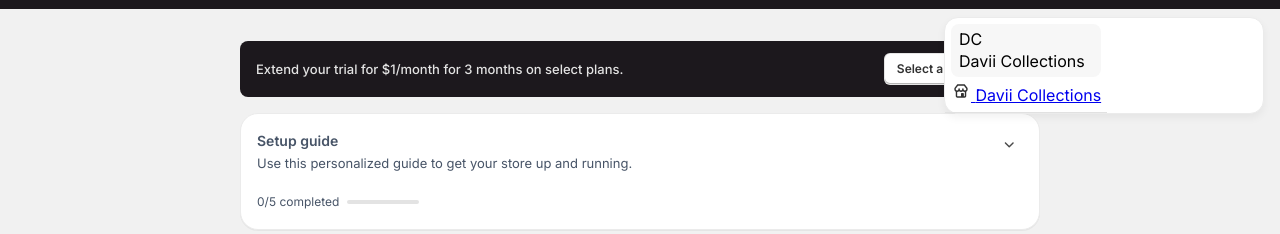
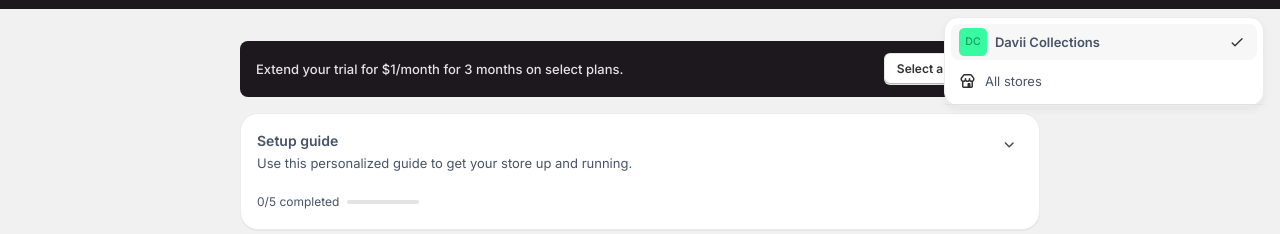
Before and after one commit to Tomas-Studio/frantz-hackathon, a website built with Vite: page index.html in a window 1280 px wide. Shown: the part 47-281 px from the top of the page. Built offline with nearby package versions, Linux system fonts and the light colour scheme.

Commit message:
feat: continue working on dropdown

```diff
--- a/app.css
+++ b/app.css
@@ -109,7 +109,7 @@
 
   }
 
-  & div {
+  & .menus {
     display: flex;
     column-gap: 0.5rem;
 
@@ -165,16 +165,55 @@
           padding: 0.375rem;
           border-bottom: 1px solid var(--stroke-100);
           display: flex;
+          width: 100%;
           flex-direction: column;
-          gap: 0.25rem;
+          row-gap: 0.25rem;
 
           & div {
             background: var(--hover);
             border-radius: 0.5rem;
             display: flex;
             width: 100%;
+            align-items: center;
             justify-content: space-between;
             padding: 0.25rem 0.75rem 0.25rem 0.5rem;
+
+            & span {
+              display: flex;
+              align-items: center;
+              column-gap: 0.5rem;
+
+              & span {
+                background: #36FBA1;
+                width: 1.75rem;
+                height: 1.75rem;
+                font-size: 10.5px;
+                font-weight: 500;
+                line-height: 0;
+                justify-content: center;
+                color: rgba(0, 0, 0, 0.4);
+                border-radius: 5.25px;
+              }
+              & p {
+                font-size: var(--text-13);
+                font-weight: 600;
+                color: var(--f-dark);
+              }
+            }
+          }
+          & a {
+            display: flex;
+            width: 100%;
+            color: var(--f-dark);
+            align-items: center;
+            font-size: var(--text-13);
+            column-gap: 0.5rem;
+            text-decoration: none;
+            padding: 0.375rem;
+            border-radius: 0.5rem;
+            &:hover {
+              background: var(--hover);
+            }
           }
         }
       }
--- a/index.html
+++ b/index.html
@@ -34,8 +34,9 @@
         </svg>
         <input type="search" name="search" id="search" placeholder="Search">
       </form>
-      <!-- notification & menu -->
-      <div>
+      <!-- notification & profile -->
+      <div class="menus">
+        <!-- notification menu -->
         <div class="notification">
           <button type="button" class="notification-menu" aria-label="notification-menu">
             <svg width="20" height="20" aria-hidden="true" viewBox="0 0 21 20" fill="none" xmlns="http://www.w3.org/2000/svg">
@@ -44,6 +45,7 @@
             <span class="sr-only">notification menu</span>
           </button>
         </div>
+        <!-- profile menu -->
         <div class="profile">
           <button type="button" class="profile-toggle" aria-label="profile-menu">
             <p>Davii Collections</p>
@@ -57,13 +59,13 @@
                   <span>DC</span>
                   <p>Davii Collections</p>
                 </span>
-
+                <svg xmlns="http://www.w3.org/2000/svg" width="16" height="16" viewBox="0 0 24 24"><path fill="#303030" d="M9 16.17L5.53 12.7a.996.996 0 1 0-1.41 1.41l4.18 4.18c.39.39 1.02.39 1.41 0L20.29 7.71a.996.996 0 1 0-1.41-1.41L9 16.17z"/></svg>
               </div>
-              <a href="http://" target="_blank" rel="noopener noreferrer">
-                <svg width="20" height="20" viewBox="0 0 21 20" fill="none" xmlns="http://www.w3.org/2000/svg">
+              <a href="http://admin.shopify.com" target="_blank" rel="noopener noreferrer">
+                <svg width="20" height="20" viewBox="0 0 20 20" fill="none" xmlns="http://www.w3.org/2000/svg">
                   <path fill-rule="evenodd" clip-rule="evenodd" d="M13.757 3H7.24302C6.85944 3 6.4971 3.17611 6.26012 3.47772L3.87394 6.51468C3.63169 6.823 3.5 7.20375 3.5 7.59586V8.25C3.5 9.31867 4.10958 10.245 5 10.7001V15.25C5 16.2165 5.7835 17 6.75 17H14.25C15.2165 17 16 16.2165 16 15.25V10.7001C16.8904 10.245 17.5 9.31867 17.5 8.25V7.76879C17.5 7.26465 17.3307 6.77511 17.0192 6.3787L14.7399 3.47772C14.5029 3.17611 14.1406 3 13.757 3ZM13.5 15.5H14.25C14.3881 15.5 14.5 15.3881 14.5 15.25V11C13.712 11 13.0014 10.6686 12.5 10.1375C11.9986 10.6686 11.288 11 10.5 11C9.71199 11 9.00138 10.6686 8.5 10.1375C7.99862 10.6686 7.28801 11 6.5 11V15.25C6.5 15.3881 6.61193 15.5 6.75 15.5H10.5V13C10.5 12.4477 10.9477 12 11.5 12H12.5C13.0523 12 13.5 12.4477 13.5 13V15.5ZM6.5 9.5H6.25C5.55964 9.5 5 8.94036 5 8.25V7.59586C5 7.53985 5.01881 7.48545 5.05342 7.44141L7.36453 4.5H13.6355L15.8397 7.30543C15.9436 7.43757 16 7.60075 16 7.76879V8.25C16 8.94036 15.4404 9.5 14.75 9.5H14.5C13.8096 9.5 13.25 8.94036 13.25 8.25V7.75C13.25 7.33579 12.9142 7 12.5 7C12.0858 7 11.75 7.33579 11.75 7.75V8.25C11.75 8.94036 11.1904 9.5 10.5 9.5C9.80964 9.5 9.25 8.94036 9.25 8.25V7.75C9.25 7.33579 8.91421 7 8.5 7C8.08579 7 7.75 7.33579 7.75 7.75V8.25C7.75 8.94036 7.19036 9.5 6.5 9.5Z" fill="#303030"/>
                 </svg>
-                <span>Davii Collections</span>
+                <span>All stores</span>
               </a>
             </div>
             <div class="middle"></div>
```
